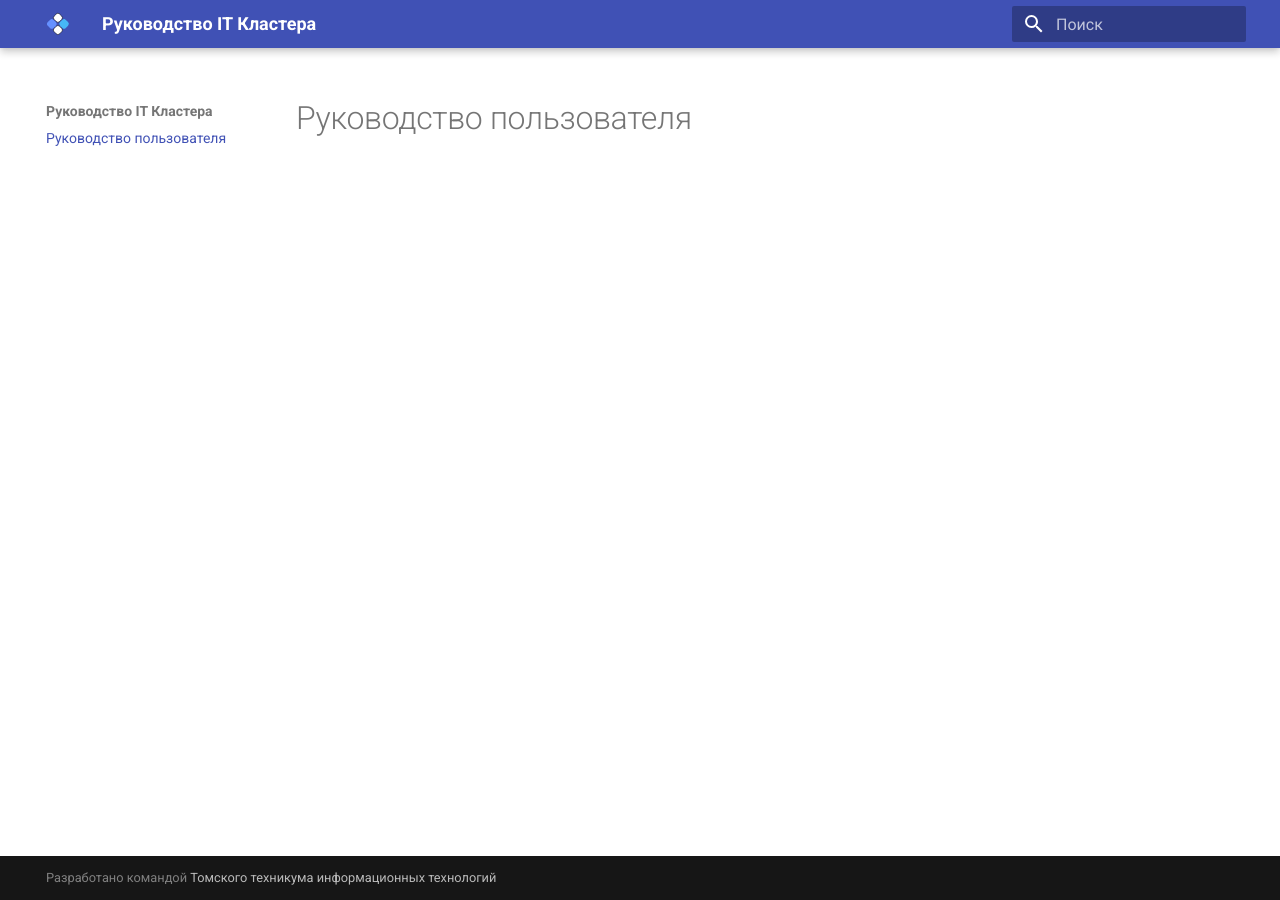
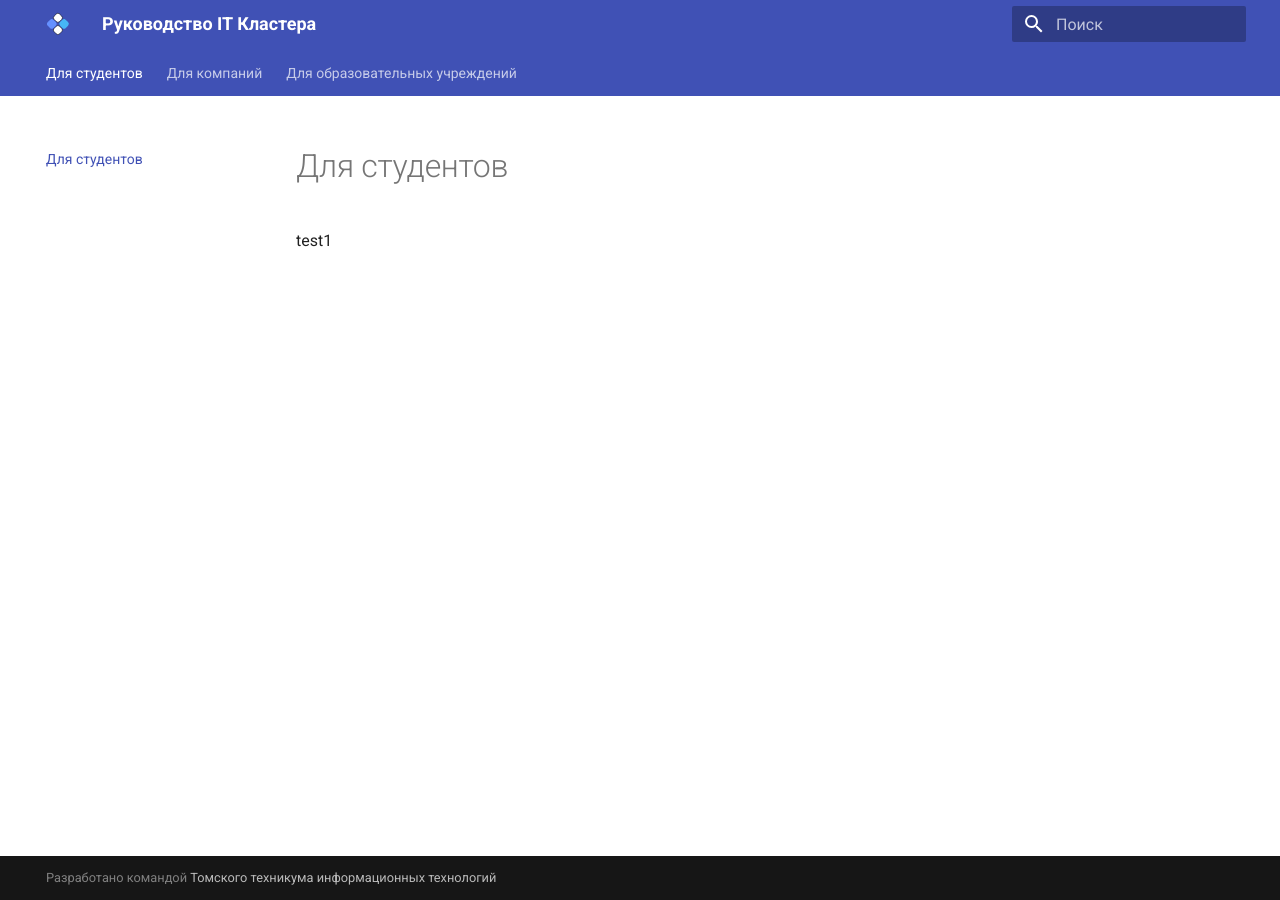
Before and after one commit to tomtit-tomsk/cluster_guide, an MkDocs documentation site: the page built from docs/index.md, in a window 1280 px wide. Built offline with MkDocs 1.6.1 and Material for MkDocs 9.7.7, drawn with Linux system fonts in a browser that asks for light colours.

Commit message:
test tabs

```diff
--- a/docs/index.md
+++ b/docs/index.md
@@ -1 +1,2 @@
-# Руководство пользователя
+# Для студентов
+test1
--- /dev/null
+++ b/docs/page2.md
@@ -0,0 +1,2 @@
+# Для компаний
+test2
--- /dev/null
+++ b/docs/page3.md
@@ -0,0 +1,2 @@
+# Для образовательных учреждений
+test3
--- a/mkdocs.yml
+++ b/mkdocs.yml
@@ -7,6 +7,9 @@ theme:
   name: material
   custom_dir: overrides
 
+  features:
+    - navigation.tabs
+
   palette:
     primary: indigo
 
```
